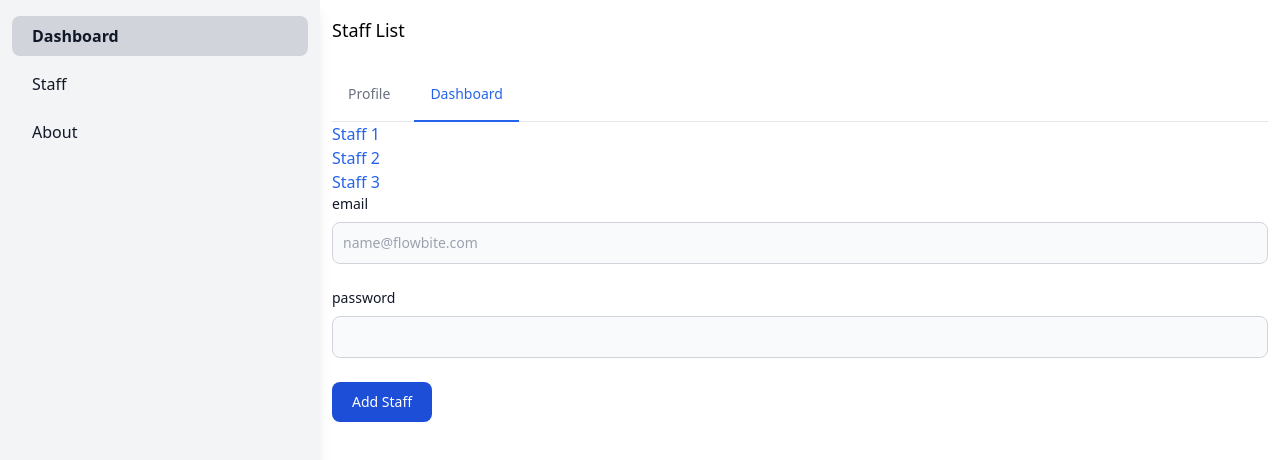
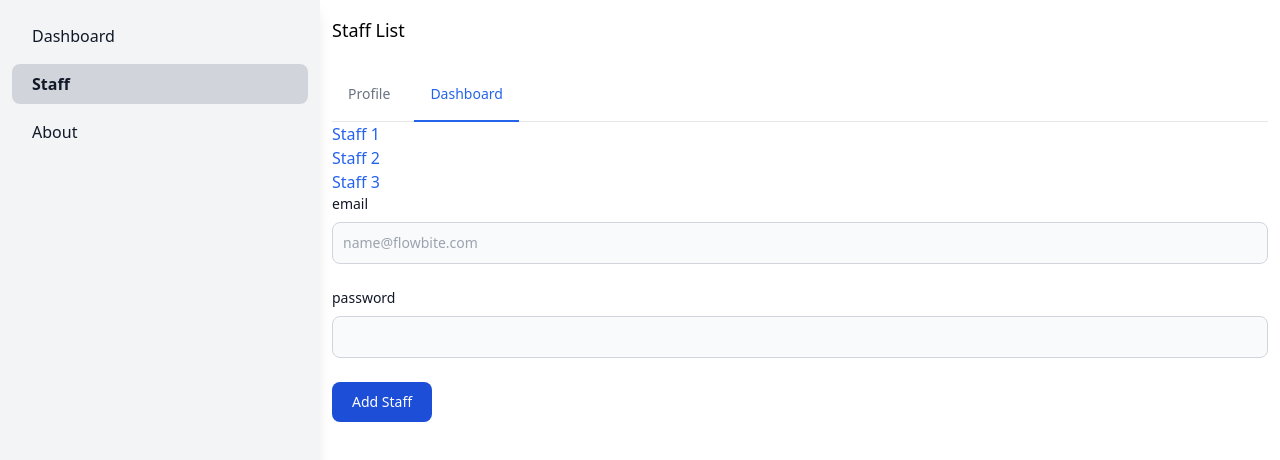
Before and after one commit to TheCuong96/react-router-vs6, a React (Create React App) app: page /staff in a window 1280 px wide. Shown: the top 460 px of the page. Built offline with nearby package versions, Linux system fonts and the light colour scheme.

Commit message:
handle width tag Link and NavLink

```diff
--- a/src/layouts/MainLayout/MainLayout.tsx
+++ b/src/layouts/MainLayout/MainLayout.tsx
@@ -1,5 +1,5 @@
 import React from 'react'
-import { Link } from 'react-router-dom'
+import { Link, NavLink } from 'react-router-dom'
 interface Props {
   children?: React.ReactNode
 }
@@ -10,28 +10,50 @@ export default function MainLayout({ children }: Props) {
         <div className='h-full overflow-y-auto bg-gray-100 py-4 px-3 shadow-lg'>
           <ul className='space-y-2'>
             <li>
-              <Link
+              <NavLink
                 to='/'
-                className='flex items-center rounded-lg bg-gray-300 p-2 text-base font-normal text-gray-900 hover:bg-gray-300'
+                end // nó giống exact, dùng để xác định xem thằng cha đã match hay chưa, nếu match rồi thì thằng khác sẽ không match nữa, ngắn gọn là nó dùng để xác thực đúng 1 thằng vào 1 thời điểm được match
+                replace // mặc định khi ta đổi trang, thì nó sẽ lưu vào history page trong trình duyệt của chúng ta và thằng này dùng để ngăn chặn điều đó với chính bản thân nó, khi có nó thì nó sẽ không lưu vào lịch sử duyệt web của link này mà nó lấy url hiện tại để ghi đè lên
+                className={({ isActive }) => {
+                  const isActiveClass = isActive ? 'bg-gray-300  ' : ''
+                  return `flex items-center rounded-lg ${isActiveClass} p-2 text-base font-normal text-gray-900 hover:bg-gray-300 `
+                }} // isActive được sinh ra bởi react-router-dom và dành riêng cho thẻ NavLink này khi nó được chọn, nó sẽ true giá trị của isActive lên và ta dựa vào đó để handle css hoặc điều gì đó khác...
+
+                // style={({ isActive }) => ({
+                //   fontWeight: isActive ? 800 : undefined
+                // })} // ngoài cách trên thì vẫn có thể dùng như vậy
               >
-                <span className='ml-3 font-bold'>Dashboard</span>
-              </Link>
+                {/* hoặc ta có thể xử lý ở dưới children như vậy với isActive */}
+                {({ isActive }) => {
+                  return <span className={`ml-3 ${isActive ? 'font-bold' : ''}`}>Dashboard</span>
+                }}
+              </NavLink>
             </li>
             <li>
-              <Link
+              <NavLink
                 to='/staff'
-                className='flex items-center rounded-lg p-2 text-base font-normal text-gray-900 hover:bg-gray-300'
+                className={({ isActive }) => {
+                  const isActiveClass = isActive ? 'bg-gray-300' : ''
+                  return `flex items-center rounded-lg ${isActiveClass} p-2 text-base font-normal text-gray-900 hover:bg-gray-300 `
+                }}
               >
-                <span className='ml-3'>Staff</span>
-              </Link>
+                {({ isActive }) => {
+                  return <span className={`ml-3 ${isActive ? 'font-bold' : ''}`}>Staff</span>
+                }}
+              </NavLink>
             </li>
             <li>
-              <Link
+              <NavLink
                 to='/about'
-                className='flex items-center rounded-lg p-2 text-base font-normal text-gray-900 hover:bg-gray-300'
+                className={({ isActive }) => {
+                  const isActiveClass = isActive ? 'bg-gray-300' : ''
+                  return `flex items-center rounded-lg ${isActiveClass} p-2 text-base font-normal text-gray-900 hover:bg-gray-300 `
+                }}
               >
-                <span className='ml-3'>About</span>
-              </Link>
+                {({ isActive }) => {
+                  return <span className={`ml-3 ${isActive ? 'font-bold' : ''}`}>About</span>
+                }}
+              </NavLink>
             </li>
           </ul>
         </div>
```
